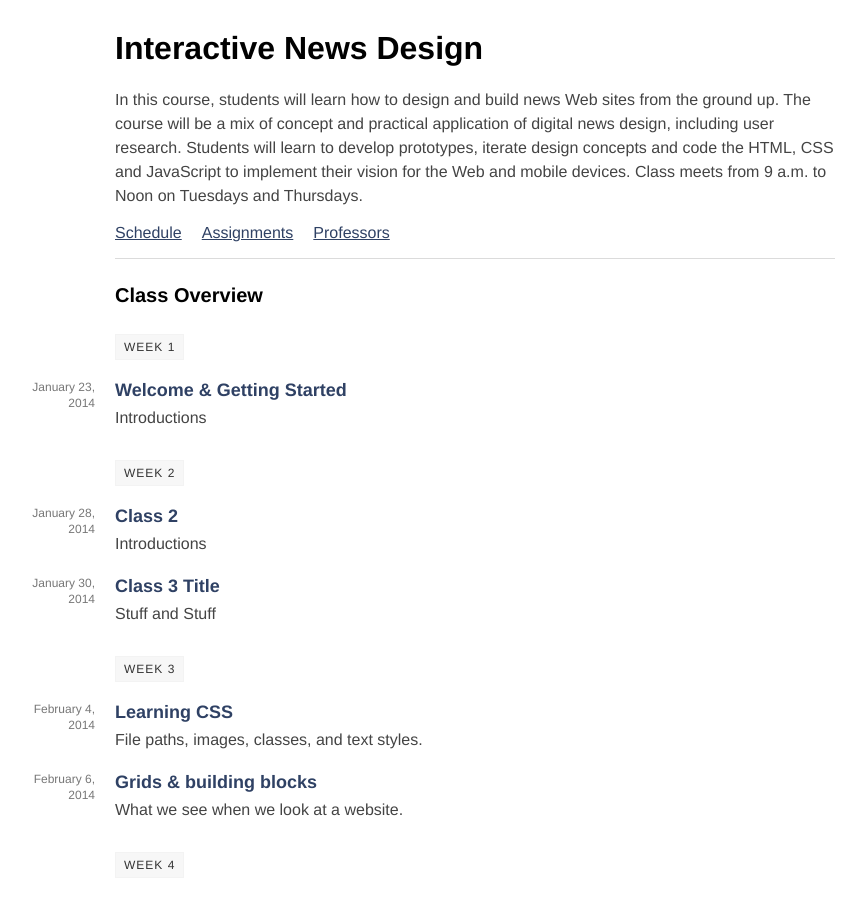
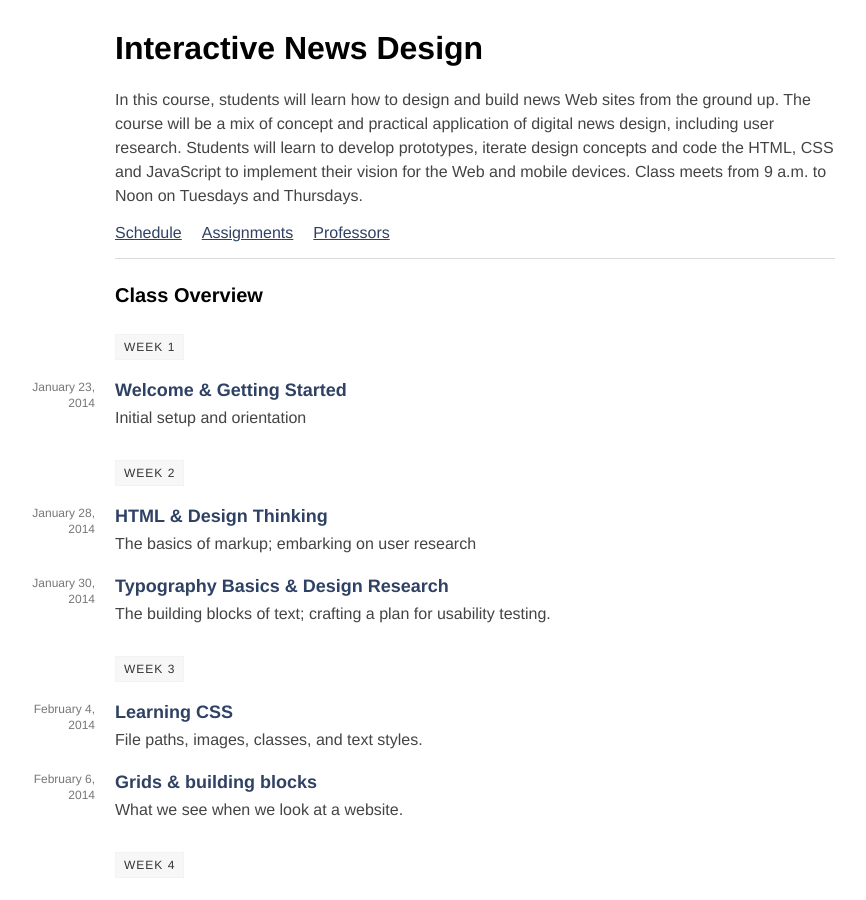
Before and after one commit to tysone/2014-columbia, a Jekyll site: the page built from columbia-spring-14/index.html, in a window 1280 px wide and 900 px high. Shown: the whole window, without its empty margins (245-1111 px from the left). Built offline with Jekyll 4.4.1, drawn with Linux system fonts in a browser that asks for light colours; some of the changed text lies outside the part shown.

Commit message:
more week 2-3

```diff
--- a/columbia-spring-14/_posts/2014-01-23-class-1.md
+++ b/columbia-spring-14/_posts/2014-01-23-class-1.md
@@ -2,13 +2,19 @@
 layout: class
 title: Welcome & Getting Started
 week: 1
-summary: Introductions
+summary: Initial setup and orientation
 ---
-
-# Hello
 
 - Hellos & Introductions
 - Syllabus Review
-  - Keep in mind, this is a fluid syllabus.
-- Welcome Slides (TK)
+  - Keep in mind, this is a fluid syllabus. Please check for updates before each class.
+- An Overview of Digital Design (TK)
 - Day One Survey (TK)
+
+## Assignment
+
+**Due Tuesday 2/28** — Inventory and annotate the homepage and article page of a major news Web site; note the major layout components, content types (by color-coding regions) and aesthetic choices (colors, fonts, grid). Assignments should be submitted as a link to published Google Docs Drawings.
+
+*Taking screenshots of entire Web pages:* There are a number of ways to do this. You can use an add-on for [Chrome](https://chrome.google.com/extensions/detail/ckibcdccnfeookdmbahgiakhnjcddpki), or a standalone (and free) application like [Paparazzi](http://derailer.org/paparazzi/downloads).
+
+*Making annotated diagrams:* Go to Google Docs. Under the Create New menu, select Drawing. Then, under the Insert menu, select Image. Select your screenshot. Then be sure to select 100% from the View menu to see your image at the correct scale. Begin using the drawing tools to annotate and classify the page. Create a legend to note common fonts, colors. Share your document so anyone with the link can see it. The result should be a URL like this that you will submit to the [shared assignment spreadsheet](https://docs.google.com/spreadsheets/d/1_VwvDNOCtKi022Bf1fb9Hs74CByOv7sTIUuI9gmvqU4/edit?usp=sharing).
--- a/columbia-spring-14/_posts/2014-01-28-class-2.md
+++ b/columbia-spring-14/_posts/2014-01-28-class-2.md
@@ -1,12 +1,6 @@
 ---
 layout: class
-title: Class 2
+title: HTML & Design Thinking
 week: 2
-summary: Introductions
+summary: The basics of markup; embarking on user research
 ---
-
-# Class 2
-
-- List
-- List
-- List
--- a/columbia-spring-14/_posts/2014-01-30-class-3.md
+++ b/columbia-spring-14/_posts/2014-01-30-class-3.md
@@ -1,12 +1,6 @@
 ---
 layout: class
-title: Class 3 Title
+title: Typography Basics & Design Research
 week: 2
-summary: Stuff and Stuff
+summary: The building blocks of text; crafting a plan for usability testing.
 ---
-
-# Hello, Columbia!
-
-- List
-- List
-- List
--- a/columbia-spring-14/index.html
+++ b/columbia-spring-14/index.html
@@ -196,6 +196,10 @@ joshmkeller at gmail.com</p>
 
 <p style="clear: both;">Please keep in mind that while we consider this course and the Journalism School to be among our highest priorities, we do maintain full-time work schedules during the week. We will do our best to be available. Remember,  and the Digital Media Associates are also available as a resource throughout the semester.</p>
 
+<a name="resources"></a><h2>Submitting Assignments</h2>
+
+<p>All assignments should exist as a link, either to a Google Doc or your hosted HTML page and submitted to the <a href="https://docs.google.com/spreadsheets/d/1_VwvDNOCtKi022Bf1fb9Hs74CByOv7sTIUuI9gmvqU4/edit?usp=sharing">shared spreadsheet</a> by the deadline.</p>
+
 <a name="resources"></a><h2>Setup &amp; Resources</h2>
 
 <p>At a minimum, we reccomend you have a copy of the <a href="http://www.htmlandcssbook.com">HTML &amp; CSS book</a>, install <a href="https://www.google.com/intl/en/chrome/browser/">Google Chrome</a> and <a href="http://www.sublimetext.com/">Sublime Text Editor</a>. Additional links, resources and tutorials will be collected on the <a href="/resources.html">resources page.</a></p>
```
